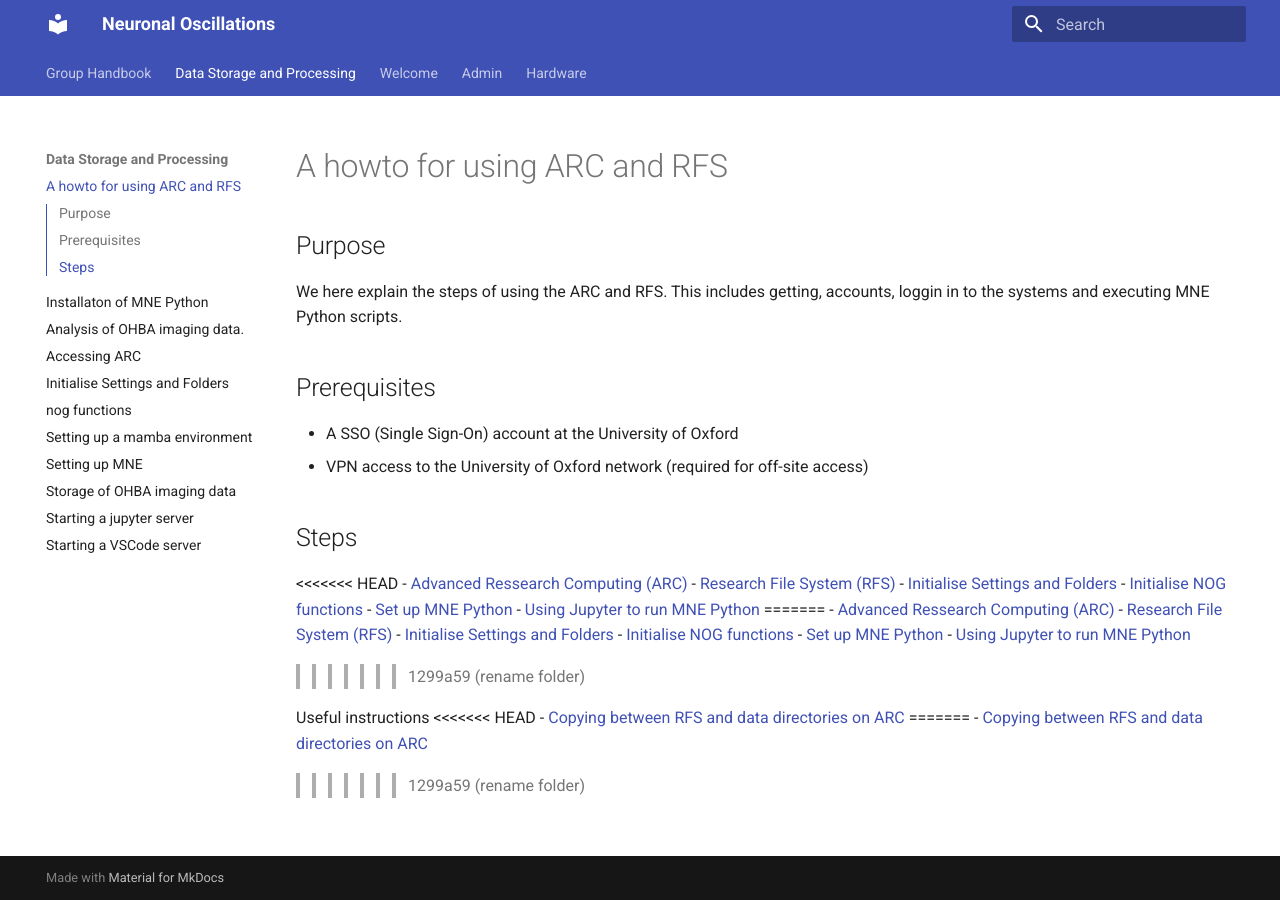
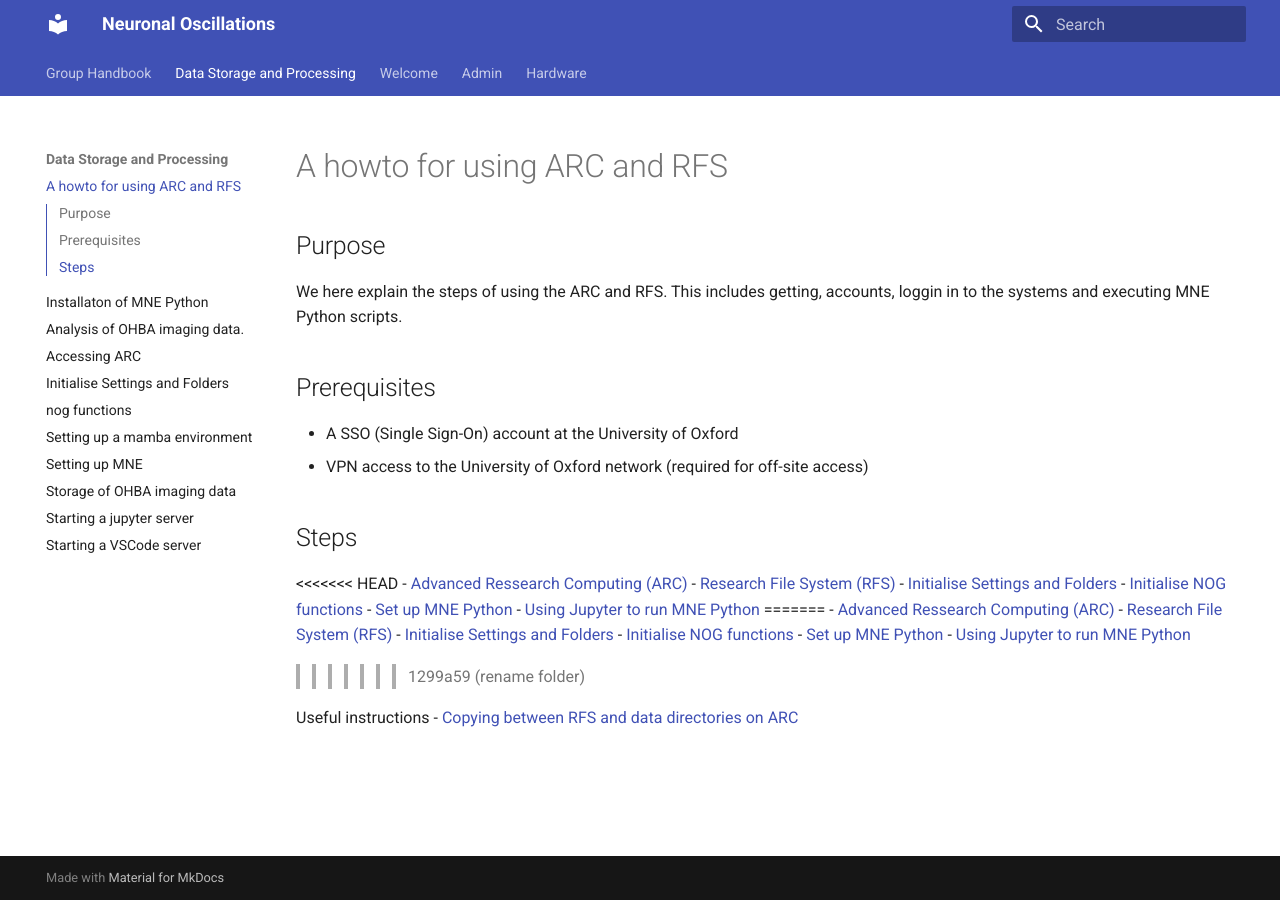
Before and after one commit to Neuronal-Oscillations/group-handbook, an MkDocs documentation site: the page built from docs/Data-Storage-and-Processing/README.md, in a window 1280 px wide. Built offline with MkDocs 1.6.1 and Material for MkDocs 9.7.7, drawn with Linux system fonts in a browser that asks for light colours.

Commit message:
Update README.md

```diff
--- a/docs/Data-Storage-and-Processing/README.md
+++ b/docs/Data-Storage-and-Processing/README.md
@@ -28,8 +28,4 @@ We here explain the steps of using the ARC and RFS. This includes getting, accou
 
 
 Useful instructions
-<<<<<<< HEAD
 - [Copying between RFS and data directories on ARC](RFS-to-ARC-data-transfer.md)
-=======
-- [Copying between RFS and data directories on ARC](https://github.com/Neuronal-Oscillations/group-handbook/blob/main/docs/data-storage-and-processing/RFS-to-ARC-data-transfer.md)
->>>>>>> 1299a59 (rename folder)
```
